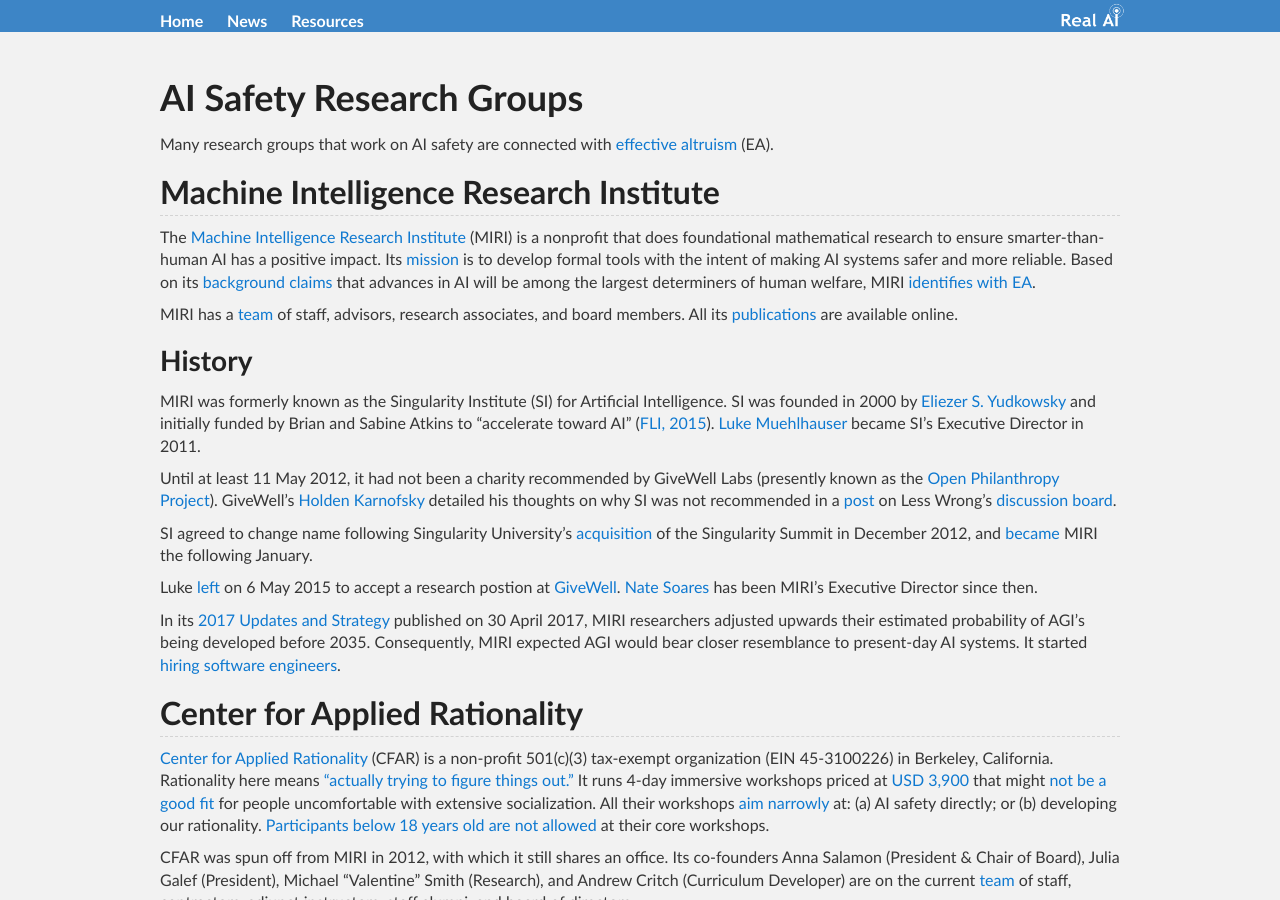
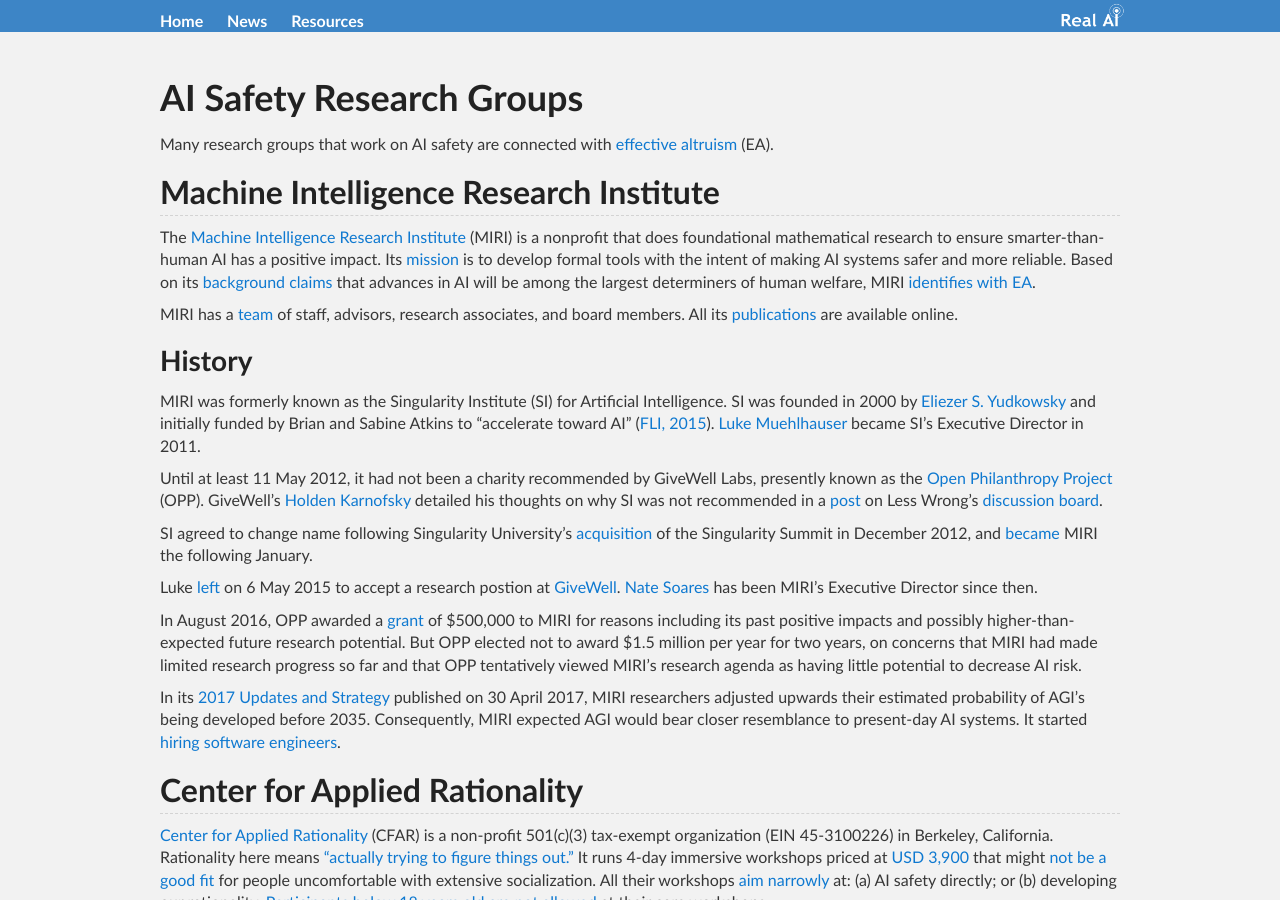
Before and after one commit to Tonywuhk/realai.org, a Jekyll site: the page built from safety/research-groups.md, in a window 1280 px wide and 900 px high. Built offline with Jekyll 4.4.1, drawn with Linux system fonts in a browser that asks for light colours; our own code applies the rules of GitHub Pages for plain Markdown files; comment, search, counter and statistics services are not loaded; the repository's description, which GitHub fills in, is left out.

Commit message:
Update research-groups.md

```diff
--- a/safety/research-groups.md
+++ b/safety/research-groups.md
@@ -15,11 +15,13 @@
 
 MIRI was formerly known as the Singularity Institute (SI) for Artificial Intelligence. SI was founded in 2000 by [Eliezer S. Yudkowsky](http://yudkowsky.net/) and initially funded by Brian and Sabine Atkins to "accelerate toward AI" ([FLI, 2015](https://futureoflife.org/2015/10/11/113/)). [Luke Muehlhauser](http://lukemuehlhauser.com/) became SI's Executive Director in 2011.
 
-Until at least 11 May 2012, it had not been a charity recommended by GiveWell Labs (presently known as the [Open Philanthropy Project](http://www.openphilanthropy.org/)). GiveWell's [Holden Karnofsky](http://www.openphilanthropy.org/about/team/holden-karnofsky) detailed his thoughts on why SI was not recommended in a [post](http://lesswrong.com/lw/cbs/thoughts_on_the_singularity_institute_si/) on Less Wrong's [discussion board](http://lesswrong.com/r/discussion/new/).
+Until at least 11 May 2012, it had not been a charity recommended by GiveWell Labs, presently known as the [Open Philanthropy Project](http://www.openphilanthropy.org/) (OPP). GiveWell's [Holden Karnofsky](http://www.openphilanthropy.org/about/team/holden-karnofsky) detailed his thoughts on why SI was not recommended in a [post](http://lesswrong.com/lw/cbs/thoughts_on_the_singularity_institute_si/) on Less Wrong's [discussion board](http://lesswrong.com/r/discussion/new/).
 
 SI agreed to change name following Singularity University's [acquisition](http://singularityu.org/2012/12/09/singularity-university-acquires-the-singularity-summit/) of the Singularity Summit in December 2012, and [became](https://intelligence.org/2013/01/30/we-are-now-the-machine-intelligence-research-institute-miri/) MIRI the following January.
 
 Luke [left](https://intelligence.org/2015/05/06/a-fond-farewell-and-a-new-executive-director/) on 6 May 2015 to accept a research postion at [GiveWell](http://realai.org/safety/effective-altruism/#givewell-good-ventures-and-the-open-philanthropy-project). [Nate Soares](http://so8r.es/) has been MIRI's Executive Director since then.
+
+In August 2016, OPP awarded a [grant](http://www.openphilanthropy.org/focus/global-catastrophic-risks/potential-risks-advanced-artificial-intelligence/machine-intelligence-research-institute-general-support) of $500,000 to MIRI for reasons including its past positive impacts and possibly higher-than-expected future research potential. But OPP elected not to award $1.5 million per year for two years, on concerns that MIRI had made limited research progress so far and that OPP tentatively viewed MIRI's research agenda as having little potential to decrease AI risk.
 
 In its [2017 Updates and Strategy](https://intelligence.org/2017/04/30/2017-updates-and-strategy/) published on 30 April 2017, MIRI researchers adjusted upwards their estimated probability of AGI’s being developed before 2035. Consequently, MIRI expected AGI would bear closer resemblance to present-day AI systems. It started [hiring software engineers](https://intelligence.org/2017/04/30/software-engineer-internship-staff-openings/).
 
```
